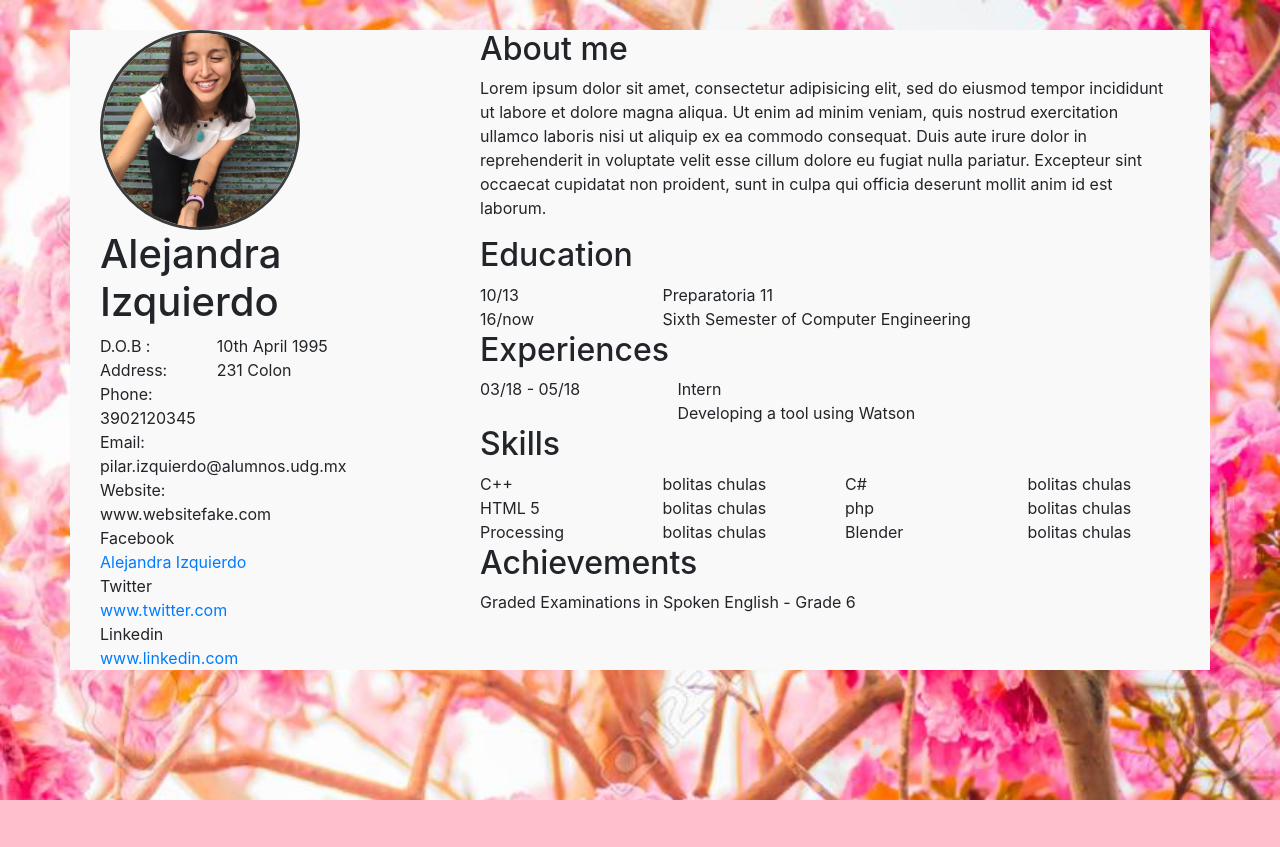
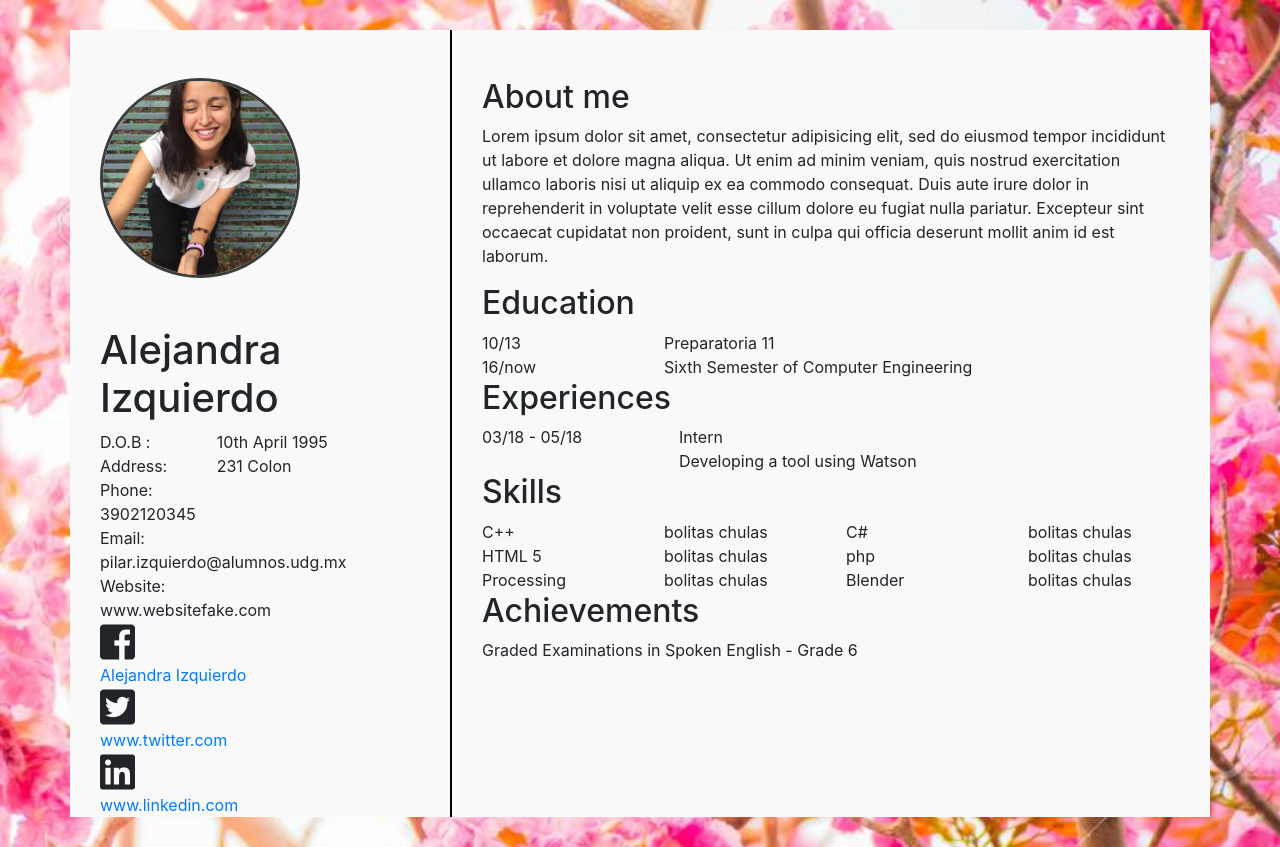
Before and after one commit to pilaralejandra/cv-bootstrap-sass, a website: page mycv.html in a window 1280 px wide. Before the commit the page ends 800 px from the top, so only its background shows below. Drawn offline with Linux system fonts and the light colour scheme.

Commit message:
Font Awesome

```diff
--- a/css/style.css
+++ b/css/style.css
@@ -32,3 +32,13 @@ body
 {
   background-color: #FAF9F9;
 }
+
+.line
+{
+  border-left: 2px solid black;
+}
+i
+{
+  font-size: 2.5em;
+  border-radius: 50%;
+}
--- a/mycv.html
+++ b/mycv.html
@@ -6,6 +6,7 @@
   <link href="https://fonts.googleapis.com/css?family=Lobster" rel="stylesheet" type="text/css">
   <link rel="stylesheet" href="css/vendor/bootstrap-4.1.3-dist/css/bootstrap.min.css" type="text/css">
   <link rel="stylesheet" href="css/style.css">
+  <link rel="stylesheet" href="node_modules/@fortawesome/fontawesome-free/css/all.css">
 </head>
 
 <body>
@@ -14,8 +15,8 @@
       <div class="col-md-4">
         <div class="container">
           <div class="row">
-            <div class="col-md">
-              <img id="pp" src="img/pp.jpg"  alt="Profile Picture">
+            <div class="col-md-12">
+              <img class="my-5" id="pp" src="img/pp.jpg"  alt="Profile Picture">
             </div>
           </div>
         </div>
@@ -86,7 +87,7 @@
           <div class="row">
             <div class="col-md-4">
               <div class="">
-                Facebook
+                <i class="fab fa-facebook-square"></i>
               </div>
             </div>
             <div class="col-md-12">
@@ -98,7 +99,7 @@
           <div class="row">
             <div class="col-md-12">
               <div class="">
-                Twitter
+                <i class="fab fa-twitter-square"></i>
               </div>
             </div>
             <div class="col-md-12">
@@ -112,7 +113,7 @@
           <div class="row">
             <div class="col-md-12">
               <div class="">
-                Linkedin
+                <i class="fab fa-linkedin"></i>
               </div>
             </div>
             <div class="col-md-12">
@@ -123,11 +124,11 @@
 
       </div>
 
-      <div class="col-md-8">
+      <div class="col-md-8 line">
         <div class="container">
           <div class="row">
             <div class="col-md-12">
-              <h2>About me</h2>
+              <h2 class="mt-5">About me</h2>
             </div>
             <div class="col-md-12">
               <p>Lorem ipsum dolor sit amet, consectetur adipisicing elit, sed do eiusmod
--- a/package.json
+++ b/package.json
@@ -17,6 +17,7 @@
   },
   "homepage": "https://github.com/pilaralejandra/cv-bootstrap-sass#readme",
   "devDependencies": {
+    "@fortawesome/fontawesome-free": "^5.3.1",
     "node-sass": "^4.9.3",
     "nodemon": "^1.18.4"
   },
```
Also changed, not shown: 1 other file.
